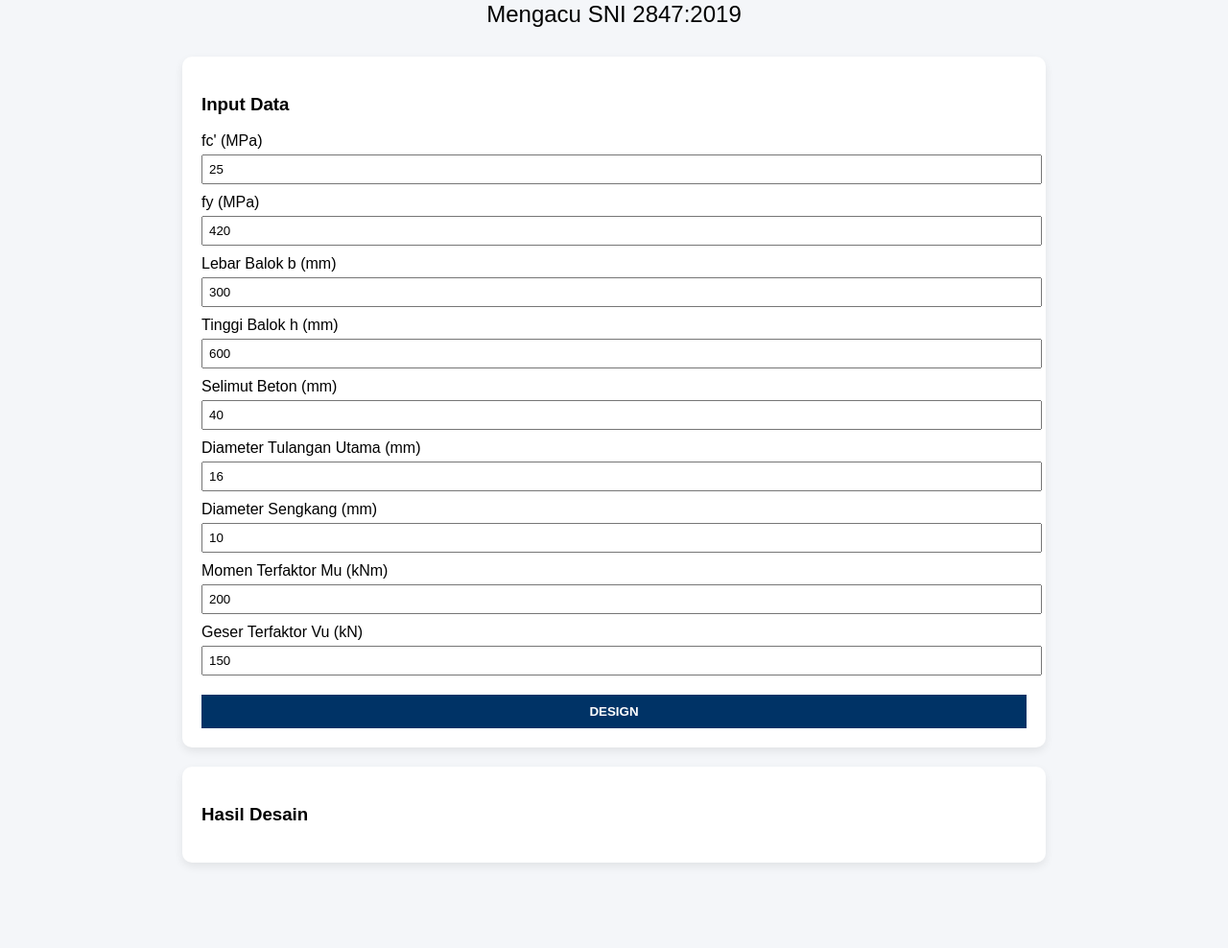
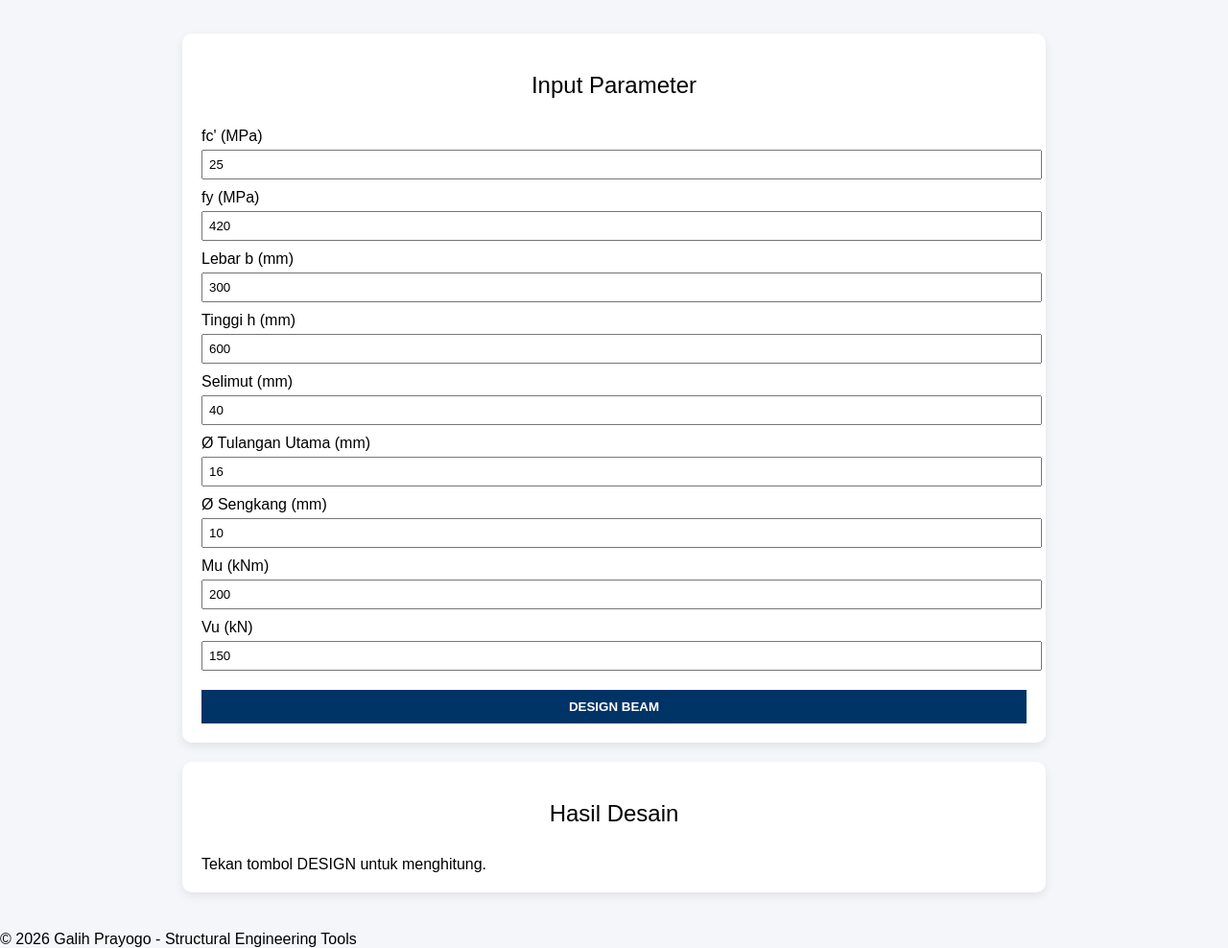
Before and after one commit to galihpryg123/rc-beam-calculator, a plain HTML site: page index.html in a window 1280 px wide. Shown: the part 99-1087 px from the top of the page at 96% size. Before the commit the page ends 1038 px from the top, so only its background shows below. Drawn offline with Linux system fonts and the light colour scheme; files that its build step writes are made by us from their sources.

Commit message:
Update index.html

```diff
--- a/index.html
+++ b/index.html
@@ -3,53 +3,83 @@
 <head>
 <meta charset="UTF-8">
 <meta name="viewport" content="width=device-width, initial-scale=1.0">
-<title>RC Beam Design – SNI 2847:2019</title>
+<title>RC Beam Design - SNI 2847:2019</title>
 <link rel="stylesheet" href="style.css">
 </head>
 <body>
 
+<header>
+    <h1>RC Beam Design Calculator</h1>
+    <p>Mengacu SNI 2847:2019</p>
+</header>
+
 <div class="container">
-    <h1>RC Beam Design Calculator</h1>
-    <h2>Mengacu SNI 2847:2019</h2>
 
     <div class="card">
-        <h3>Input Data</h3>
+        <h2>Input Parameter</h2>
 
+        <div class="grid">
+            <div>
                 <label>fc' (MPa)</label>
                 <input type="number" id="fc" value="25">
+            </div>
 
+            <div>
                 <label>fy (MPa)</label>
                 <input type="number" id="fy" value="420">
+            </div>
 
-        <label>Lebar Balok b (mm)</label>
+            <div>
+                <label>Lebar b (mm)</label>
                 <input type="number" id="b" value="300">
+            </div>
 
-        <label>Tinggi Balok h (mm)</label>
+            <div>
+                <label>Tinggi h (mm)</label>
                 <input type="number" id="h" value="600">
+            </div>
 
-        <label>Selimut Beton (mm)</label>
+            <div>
+                <label>Selimut (mm)</label>
                 <input type="number" id="cover" value="40">
+            </div>
 
-        <label>Diameter Tulangan Utama (mm)</label>
+            <div>
+                <label>Ø Tulangan Utama (mm)</label>
                 <input type="number" id="db" value="16">
+            </div>
 
-        <label>Diameter Sengkang (mm)</label>
+            <div>
+                <label>Ø Sengkang (mm)</label>
                 <input type="number" id="ds" value="10">
+            </div>
 
-        <label>Momen Terfaktor Mu (kNm)</label>
+            <div>
+                <label>Mu (kNm)</label>
                 <input type="number" id="Mu" value="200">
+            </div>
 
-        <label>Geser Terfaktor Vu (kN)</label>
+            <div>
+                <label>Vu (kN)</label>
                 <input type="number" id="Vu" value="150">
+            </div>
+        </div>
 
-        <button onclick="designBeam()">DESIGN</button>
+        <button id="designBtn">DESIGN BEAM</button>
     </div>
 
     <div class="card">
-        <h3>Hasil Desain</h3>
-        <div id="output"></div>
+        <h2>Hasil Desain</h2>
+        <div id="output" class="output-box">
+            Tekan tombol DESIGN untuk menghitung.
         </div>
     </div>
+
+</div>
+
+<footer>
+    © 2026 Galih Prayogo - Structural Engineering Tools
+</footer>
 
 <script src="script.js"></script>
 </body>
```
Lines whose indentation alone changed are shown as unchanged.
